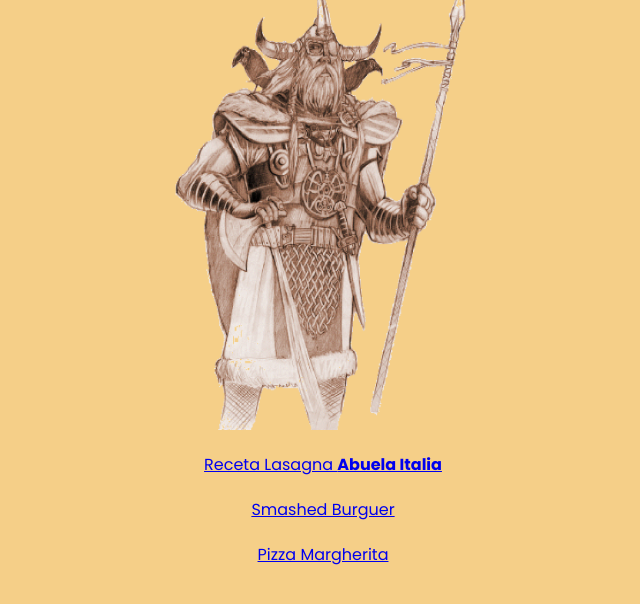
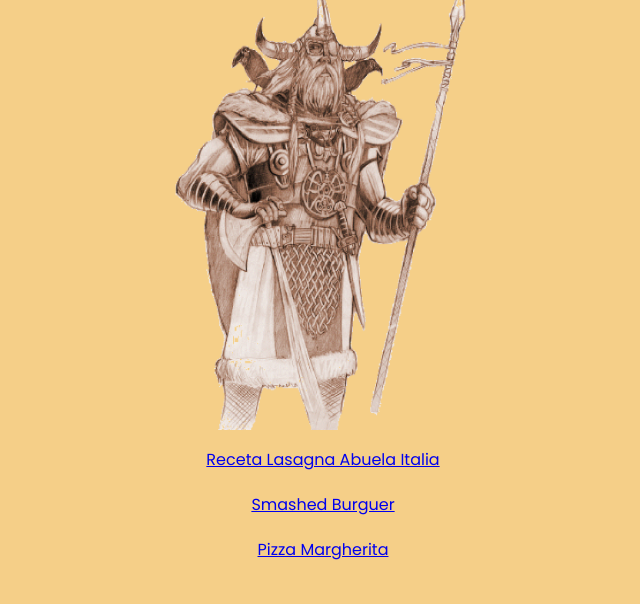
Before and after one commit to ezequielIB/odin-recipes, a plain HTML site: page recetas/index.html in a window 1280 px wide. Shown: the part 168-772 px from the top of the page, without its empty margins (317-957 px from the left). Drawn offline with Linux system fonts and the light colour scheme.

Commit message:
no tengo ni puta idea que carajo agrega esto

```diff
--- a/recetas/index.html
+++ b/recetas/index.html
@@ -19,7 +19,7 @@
     <img class="imagen odin" src="images/odin-imagen.png" alt="">
     <div class="content">
         <ul class="recetas">
-            <li class="receta1"><a href="recetas/lasagna.html">Receta Lasagna <strong> Abuela Italia</strong></a></li>
+            <li class="receta1"><a href="recetas/lasagna.html">Receta Lasagna Abuela Italia</a></li>
             <li class="receta2"><a href="recetas/hamburguesa.html">Smashed Burguer</a></li>
             <li class="receta3"><a href="recetas/pizza.html">Pizza Margherita</a></li>
         </ul>
--- a/recetas/style.css
+++ b/recetas/style.css
@@ -20,19 +20,8 @@ body{
 text-align: center;
 }
 
-.receta1{
-    padding-bottom: 10px;
-    padding-top: 15px;
-}
-.receta2{
+ul li{
     padding-bottom: 10px;
     padding-top: 10px;
+    list-style: none;
 }
-.receta3{
-    padding-bottom: 10px;
-    padding-top: 10px;
-}
-ul{
-    list-style: none;
-
-}
```
